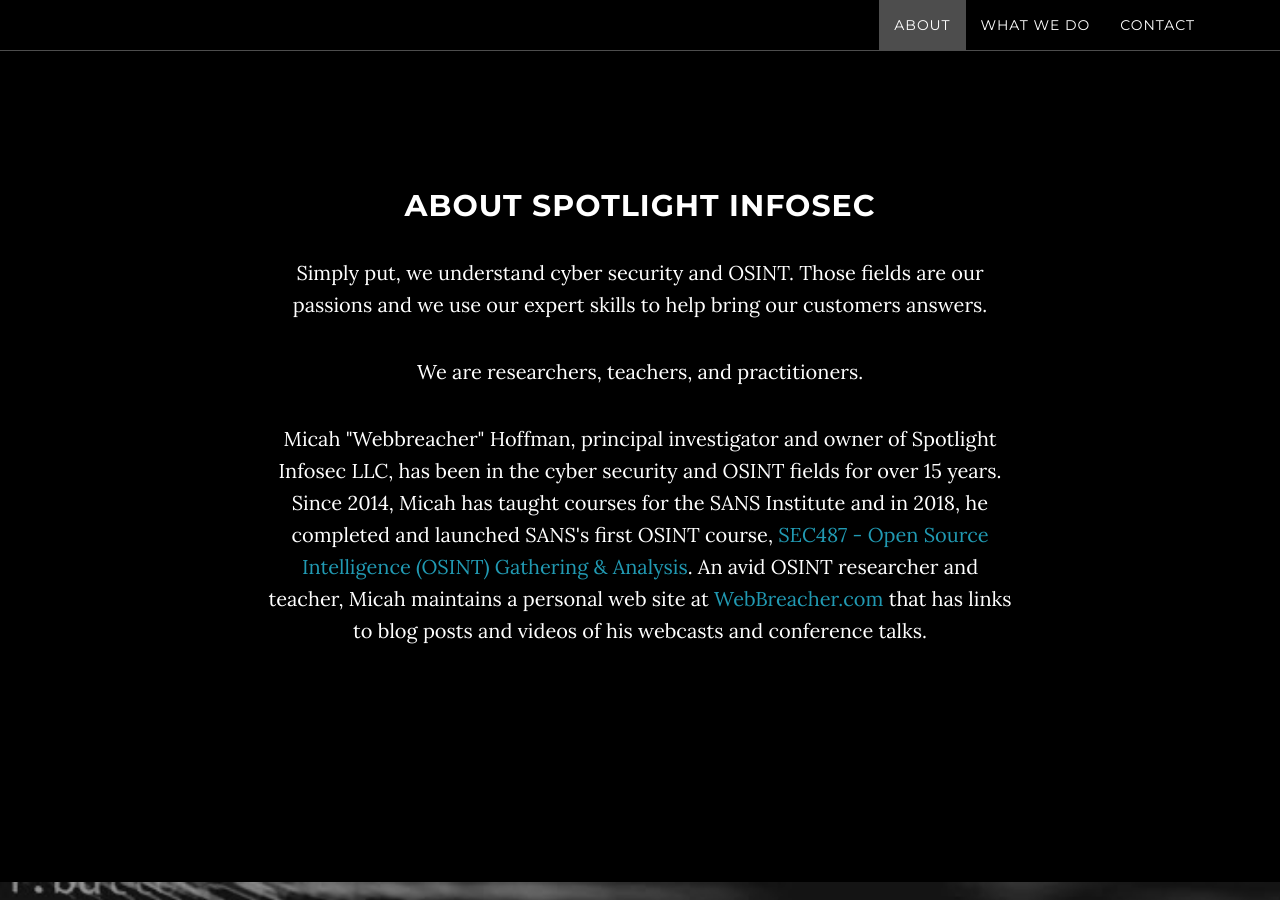
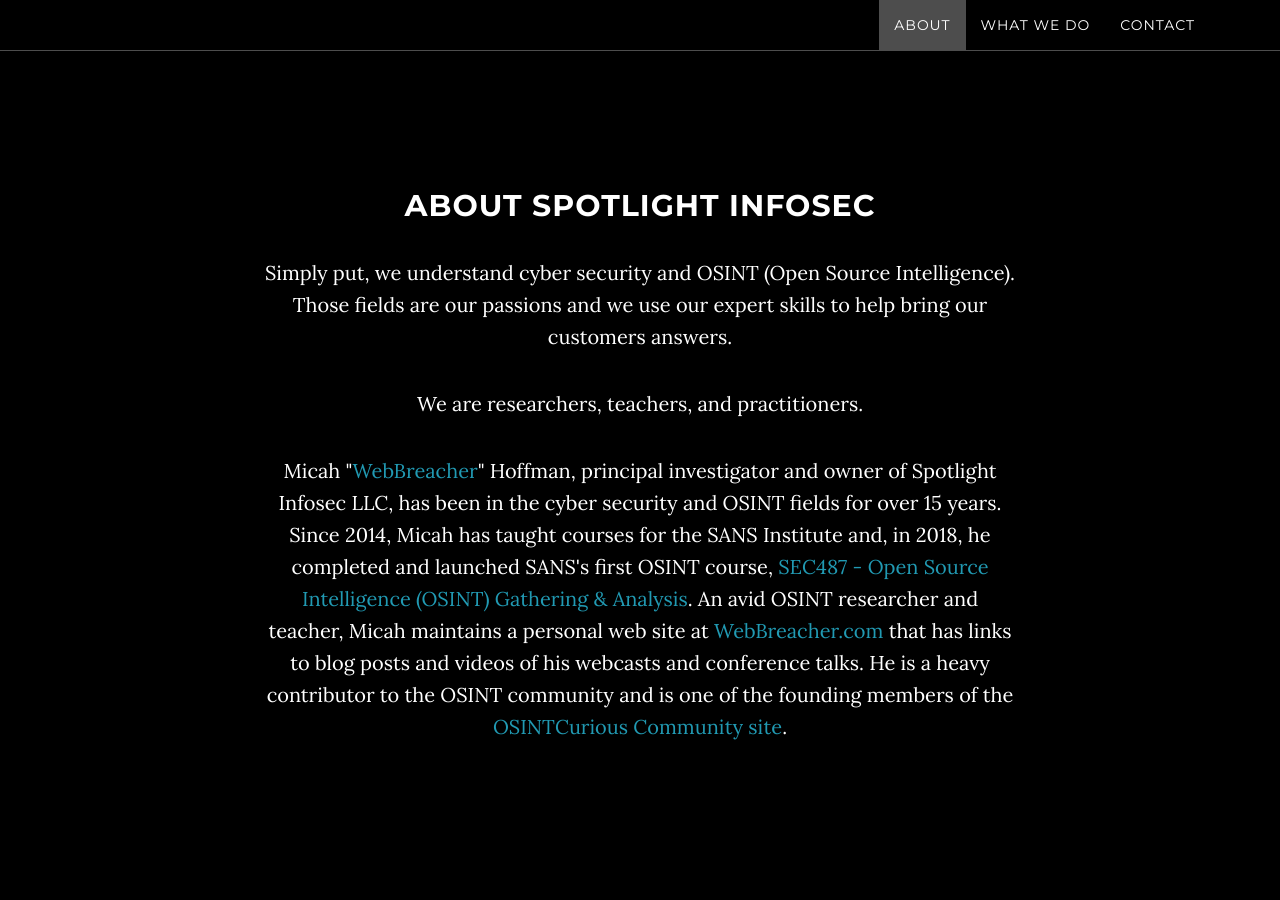
Before and after one commit to spotlightinfosec/spotlightinfosec.github.io, a Jekyll site: the page built from index.html, in a window 1280 px wide and 900 px high, scrolled down 911 px. Built offline with Jekyll 4.4.1, drawn with Linux system fonts in a browser that asks for light colours.

Commit message:
Updating content

```diff
--- a/_includes/about.html
+++ b/_includes/about.html
@@ -3,9 +3,9 @@
         <div class="row">
             <div class="col-lg-8 col-lg-offset-2">
                 <h2>About Spotlight Infosec</h2>
-                <p>Simply put, we understand cyber security and OSINT. Those fields are our passions and we use our expert skills to help bring our customers answers.</p>
+                <p>Simply put, we understand cyber security and OSINT (Open Source Intelligence). Those fields are our passions and we use our expert skills to help bring our customers answers.</p>
                 <p>We are researchers, teachers, and practitioners.</p>
-                <p>Micah "Webbreacher" Hoffman, principal investigator and owner of Spotlight Infosec LLC, has been in the cyber security and OSINT fields for over 15 years. Since 2014, Micah has taught courses for the SANS Institute and in 2018, he completed and launched SANS's first OSINT course, <a href="https://sans.org/sec487">SEC487 - Open Source Intelligence (OSINT) Gathering & Analysis</a>. An avid OSINT researcher and teacher, Micah maintains a personal web site at <a href="https://webbreacher.com">WebBreacher.com</a> that has links to blog posts and videos of his webcasts and conference talks.
+                <p>Micah "<a href="https://twitter.com/webbreacher" target="_blank">WebBreacher</a>" Hoffman, principal investigator and owner of Spotlight Infosec LLC, has been in the cyber security and OSINT fields for over 15 years. Since 2014, Micah has taught courses for the SANS Institute and, in 2018, he completed and launched SANS's first OSINT course, <a href="https://sans.org/sec487" target="_blank">SEC487 - Open Source Intelligence (OSINT) Gathering & Analysis</a>. An avid OSINT researcher and teacher, Micah maintains a personal web site at <a href="https://webbreacher.com" target="_blank">WebBreacher.com</a> that has links to blog posts and videos of his webcasts and conference talks. He is a heavy contributor to the OSINT community and is one of the founding members of the <a href="https://osintcurio.us" target="_blank">OSINTCurious Community site</a>.
                 </p>
             </div>
         </div>
```
Also changed, not shown: _includes/footer.html (line endings or trailing spaces).
